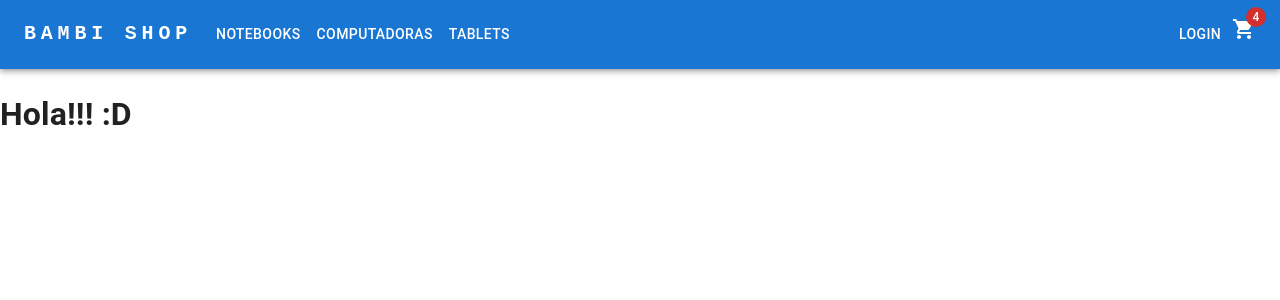
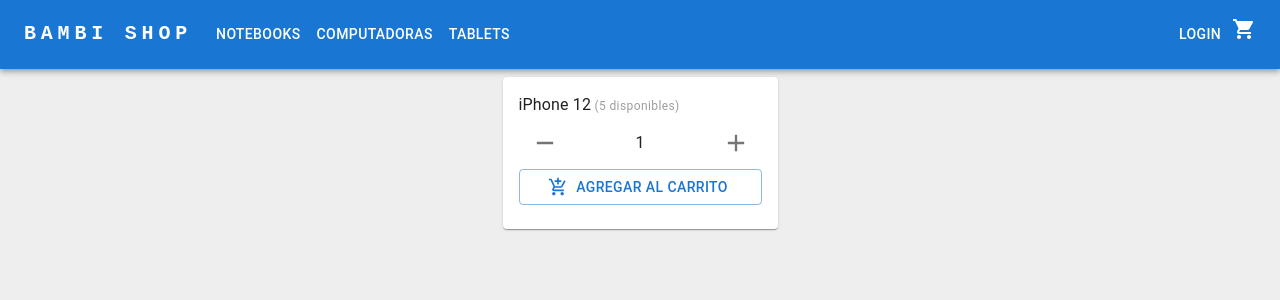
Before and after one commit to lpzanibal/BambishopLopez, a React (Create React App) app: page / in a window 1280 px wide. Shown: the top 300 px of the page. Built offline with nearby package versions, Linux system fonts and the light colour scheme.

Commit message:
entrga nro 3 - contador para carrito de compras

```diff
--- a/src/App.js
+++ b/src/App.js
@@ -1,15 +1,27 @@
 import React from "react";
+import { createTheme, ThemeProvider } from "@mui/material/styles";
 import CssBaseline from "@mui/material/CssBaseline";
+import Container from "@mui/material/Container";
 import NavBar from "./components/NavBar/NavBar";
 import ItemListContainer from "./components/ItemListContainer/ItemListContainer";
 
+const theme = createTheme({
+  palette: {
+    background: {
+      default: "#eeeeee",
+    },
+  },
+});
+
 function App() {
   return (
-    <React.Fragment>
+    <ThemeProvider theme={theme}>
       <CssBaseline />
       <NavBar />
-      <ItemListContainer greeting="Hola!!! :D" />
-    </React.Fragment>
+      <Container maxWidth="lg">
+        <ItemListContainer />
+      </Container>
+    </ThemeProvider>
   );
 }
 
--- a/src/components/CartWidget/CartWidget.js
+++ b/src/components/CartWidget/CartWidget.js
@@ -3,7 +3,7 @@
 
 const CartWidget = () => {
   return (
-    <Badge badgeContent={4} color="error">
+    <Badge badgeContent={0} color="error">
       <ShoppingCartIcon />
     </Badge>
   );
--- /dev/null
+++ b/src/components/ItemCount/ItemCount.js
@@ -0,0 +1,76 @@
+import React, { useState } from "react";
+import Box from "@mui/material/Box";
+import Card from "@mui/material/Card";
+import CardContent from "@mui/material/CardContent";
+import Button from "@mui/material/Button";
+import Typography from "@mui/material/Typography";
+import IconButton from "@mui/material/IconButton";
+import AddIcon from "@mui/icons-material/Add";
+import RemoveIcon from "@mui/icons-material/Remove";
+import AddShoppingCartIcon from "@mui/icons-material/AddShoppingCart";
+
+const ItemCount = ({ item, stock, initial, onAdd }) => {
+  const [count, setCount] = useState(initial);
+
+  const decrement = () => {
+    setCount(count - 1);
+  };
+
+  const increment = () => {
+    setCount(count + 1);
+  };
+
+  const add = () => {
+    setCount(initial);
+    onAdd(count);
+  };
+
+  return (
+    <Card sx={{ minWidth: 275 }}>
+      <CardContent>
+        <Typography variant="body1">
+          {item}
+          <Typography variant="caption" color="#9e9e9e">
+            {` (${stock} disponibles)`}
+          </Typography>
+        </Typography>
+
+        <Box
+          sx={{
+            display: "flex",
+            flexDirection: "row",
+            justifyContent: "space-between",
+            alignItems: "center",
+          }}
+        >
+          <IconButton
+            size="large"
+            onClick={decrement}
+            disabled={count < 1 || stock === 0}
+          >
+            <RemoveIcon fontSize="inherit" />
+          </IconButton>
+          <Typography>{count}</Typography>
+          <IconButton
+            size="large"
+            onClick={increment}
+            disabled={count === stock || stock === 0}
+          >
+            <AddIcon fontSize="inherit" />
+          </IconButton>
+        </Box>
+        <Button
+          variant="outlined"
+          startIcon={<AddShoppingCartIcon />}
+          onClick={add}
+          disabled={count === 0 || stock === 0}
+          fullWidth
+        >
+          Agregar al carrito
+        </Button>
+      </CardContent>
+    </Card>
+  );
+};
+
+export default ItemCount;
--- a/src/components/ItemListContainer/ItemListContainer.js
+++ b/src/components/ItemListContainer/ItemListContainer.js
@@ -1,7 +1,32 @@
+import React, { useState } from "react";
+import Box from "@mui/material/Box";
+import ItemCount from "../ItemCount/ItemCount";
+
 const ItemListContainer = (props) => {
-    return (
-      <h1>{props.greeting}</h1>
-    );
+  const [item, setItem] = useState({ name: "iPhone 12", stock: 5, initial: 1 });
+
+  const addToCart = (count) => {
+    setItem({ ...item, stock: item.stock - count });
+    alert(`${count} productos añadidos al carrito`);
   };
 
-  export default ItemListContainer;
+  return (
+    <Box
+      sx={{
+        margin: 1,
+        display: "flex",
+        flexDirection: "row",
+        justifyContent: "center",
+      }}
+    >
+      <ItemCount
+        item={item.name}
+        stock={item.stock}
+        initial={item.initial}
+        onAdd={(count) => addToCart(count)}
+      />
+    </Box>
+  );
+};
+
+export default ItemListContainer;
--- a/src/components/NavBar/NavBar.js
+++ b/src/components/NavBar/NavBar.js
@@ -1,4 +1,4 @@
-import * as React from "react";
+import React, { useState } from "react";
 import AppBar from "@mui/material/AppBar";
 import Box from "@mui/material/Box";
 import Toolbar from "@mui/material/Toolbar";
@@ -12,7 +12,7 @@
 import CartWidget from "../CartWidget/CartWidget";
 
 const NavBar = () => {
-  const [anchorElNav, setAnchorElNav] = React.useState(null);
+  const [anchorElNav, setAnchorElNav] = useState(null);
 
   const handleOpenNavMenu = (event) => {
     setAnchorElNav(event.currentTarget);
```
